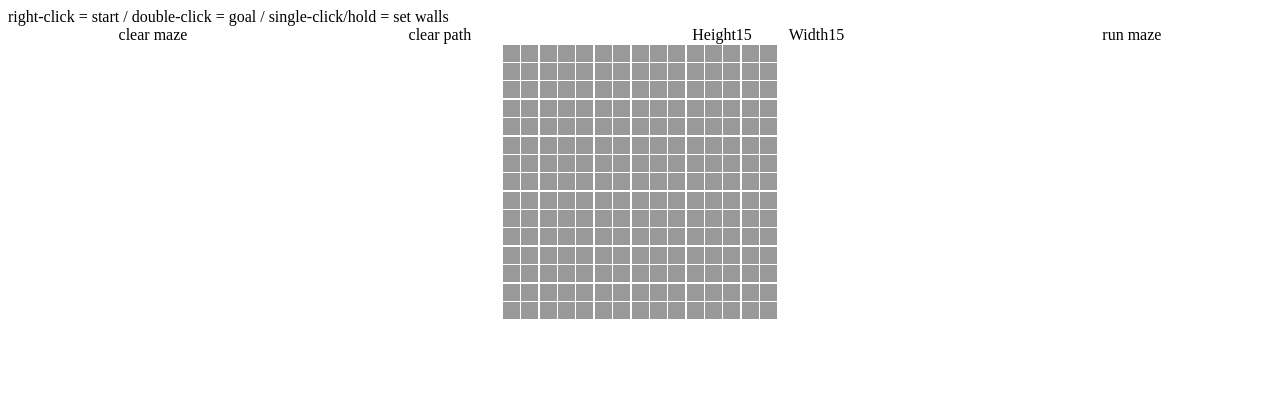
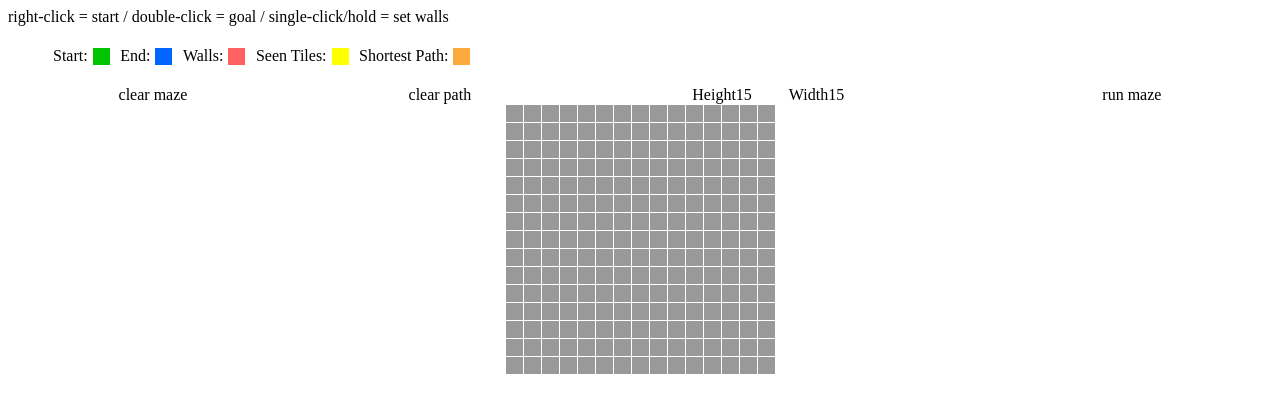
Before and after one commit to semanticsatiation/maze-runner, an Angular app: page / in a window 1280 px wide. Shown: the top 412 px of the page. Built offline with nearby package versions, Linux system fonts and the light colour scheme.

Commit message:
add maze keys

```diff
--- a/src/app/app.module.ts
+++ b/src/app/app.module.ts
@@ -3,13 +3,13 @@ import { BrowserModule } from '@angular/platform-browser';
 
 import { AppComponent } from './app.component';
 import { MazeComponent } from './maze/maze.component';
-import { TileKeyLegendComponent } from './tile-key-legend/tile-key-legend.component';
+import { TileKeyLegendsComponent } from './tile-key-legends/tile-key-legends.component';
 
 @NgModule({
   declarations: [
     AppComponent,
     MazeComponent,
-    TileKeyLegendComponent
+    TileKeyLegendsComponent
   ],
   imports: [
     BrowserModule
--- a/src/app/maze/maze.component.html
+++ b/src/app/maze/maze.component.html
@@ -4,6 +4,8 @@
     double-click = goal /
 
     single-click/hold = set walls
+
+    <app-tile-key-legends></app-tile-key-legends>
 </div>
 
 <div class="maze-options">
@@ -27,7 +29,7 @@
         run maze
     </button>
 </div>
-<ul (contextmenu)="$event.preventDefault()">
+<ul class="maze" (contextmenu)="$event.preventDefault()">
     <li class="row" *ngFor="let square of squares; let ri = index;">
         <div
             *ngFor="let block of square; let ci = index;"
@@ -39,7 +41,7 @@
             (contextmenu)="placeGoal([ri, ci], 'start')"
             [ngClass]="[
                 true && 'square',
-                isPositionPresent([ri, ci]) ? 'selected' : '',
+                isPositionPresent([ri, ci]) ? 'wall' : '',
                 calcInd(start) === calcInd([ri, ci]) ? 'start-tile' : '',
                 calcInd(end) === calcInd([ri, ci]) ? 'end-tile' : '',
                 !isPresent(finalPath, [ri, ci]) && calcInd(start) !== calcInd([ri, ci]) && isPresent(seen, [ri, ci]) ? 'seen-tile' : '',
--- a/src/app/maze/maze.component.scss
+++ b/src/app/maze/maze.component.scss
@@ -1,4 +1,4 @@
-ul {
+.maze {
     display: flex;
     justify-content: center;
     align-items: center;
@@ -13,7 +13,7 @@ ul {
     height: 17px;
     width: 17px;
     background: rgb(153, 153, 153);
-    margin: 0.7px;
+    margin: 0.5px;
 }
 
 .square:hover {
@@ -25,10 +25,9 @@ ul {
     justify-content: space-around;
 }
 
-.selected {
+.wall {
     background: rgba(255, 52, 52, 0.781);
 }
-
 
 .final-tile {
     background: rgb(252, 169, 62);
--- a/src/app/tile-key-legend/tile-key-legend.component.html
+++ /dev/null
@@ -1,5 +0,0 @@
-<div>
-    {{description}}
-    <div [class]="tileClass">
-    </div>
-</div>
--- a/src/app/tile-key-legend/tile-key-legend.component.ts
+++ /dev/null
@@ -1,18 +0,0 @@
-import { Component, Input, OnInit } from '@angular/core';
-
-@Component({
-  selector: 'app-tile-key-legend',
-  templateUrl: './tile-key-legend.component.html',
-  styleUrls: ['./tile-key-legend.component.scss']
-})
-export class TileKeyLegendComponent implements OnInit {
-
-  @Input() tileClass:string = "";
-  @Input() description:string = "";
-
-
-  constructor() { }
-
-  ngOnInit(): void {
-  }
-}
--- /dev/null
+++ b/src/app/tile-key-legends/tile-key-legends.component.html
@@ -0,0 +1,7 @@
+<ul class="key-list">
+    <li class="key-item" *ngFor="let key of keys;">
+        {{key[1]}}:
+        <div [class]="'square' + ' ' + key[0]">
+        </div>
+    </li>
+</ul>
--- /dev/null
+++ b/src/app/tile-key-legends/tile-key-legends.component.scss
@@ -0,0 +1,12 @@
+.key-list {
+    display: flex;
+}
+
+.key-item {
+    display: flex;
+    padding: 5px;
+}
+
+.square {
+    margin-left: 5px;
+}
--- /dev/null
+++ b/src/app/tile-key-legends/tile-key-legends.component.ts
@@ -0,0 +1,21 @@
+import { Component, Input, OnInit } from '@angular/core';
+
+@Component({
+  selector: 'app-tile-key-legends',
+  templateUrl: './tile-key-legends.component.html',
+  styleUrls: ['../maze/maze.component.scss', './tile-key-legends.component.scss']
+})
+
+export class TileKeyLegendsComponent implements OnInit {
+
+  @Input() tileClass:string = "";
+  @Input() description:string = "";
+
+  keys = [["start-tile", "Start"], ["end-tile", "End"], ["wall", "Walls"], ["seen-tile", "Seen Tiles"], ["final-tile", "Shortest Path"]];
+
+  constructor() {
+  }
+
+  ngOnInit(): void {
+  }
+}
```
Also changed, not shown: src/app/maze/maze.component.ts (line endings or trailing spaces), src/app/tile-key-legend/tile-key-legend.component.scss (deleted), 1 other file (tests, documents, lock files or other folders).
